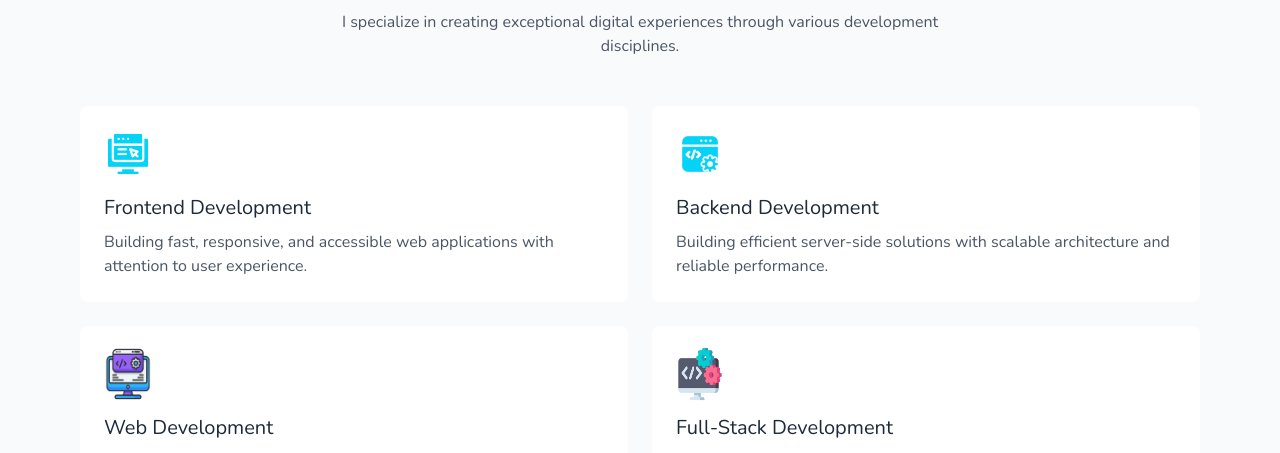
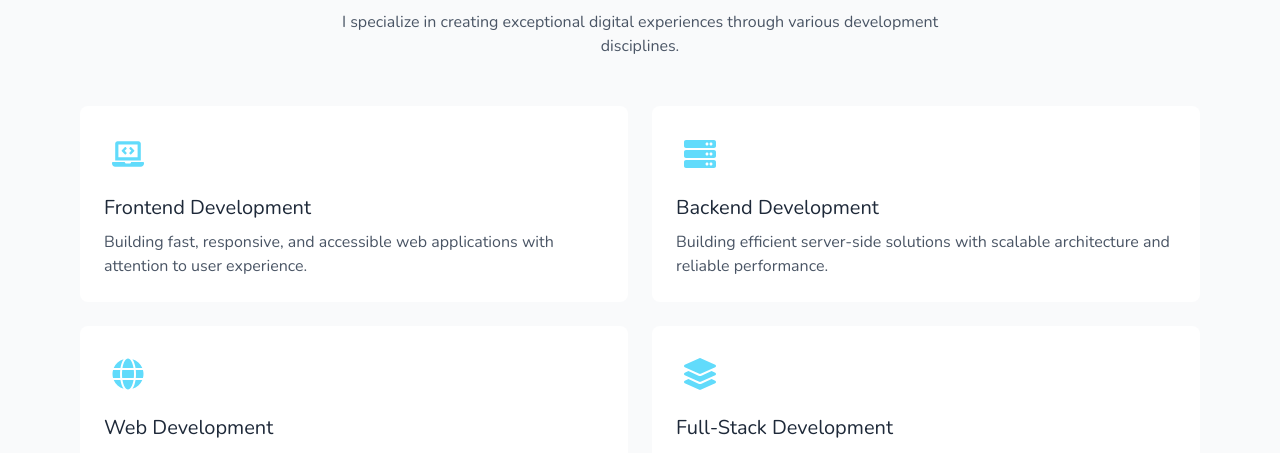
Before and after one commit to clifforddonk/portfolio, a Next.js app: page /portfolio in a window 1280 px wide. Shown: the part 1240-1693 px from the top of the page. Built offline with nearby package versions, Linux system fonts and the light colour scheme; no server answers.

Commit message:
new changes

```diff
--- a/app/components/Services.jsx
+++ b/app/components/Services.jsx
@@ -2,6 +2,7 @@
 import { motion } from "framer-motion";
 import { useTheme } from "next-themes";
 import { useState } from "react";
+import { FaLaptopCode, FaServer, FaGlobe, FaLayerGroup } from "react-icons/fa";
 
 const ServiceCard = ({ icon, title, description }) => {
   const { theme } = useTheme();
@@ -51,14 +52,8 @@ export default function WhatIDo() {
   const services = [
     {
       icon: (
-        <span className="flex items-center justify-center w-12 h-12 rounded-md ">
-          <span className="flex items-center justify-center w-12 h-12 rounded-md ">
-            <img
-              className="w-10 h-10"
-              src="/skill-icons/front.png"
-              alt="Backend"
-            />
-          </span>
+        <span className="flex items-center justify-center w-12 h-12 rounded-md text-indigo-500 dark:text-indigo-300">
+          <FaLaptopCode className="w-8 h-8" style={{ color: "#61DBFB" }} />
         </span>
       ),
       title: "Frontend Development",
@@ -67,12 +62,8 @@ export default function WhatIDo() {
     },
     {
       icon: (
-        <span className="flex items-center justify-center w-12 h-12 rounded-md ">
-          <img
-            className="w-10 h-10"
-            src="/skill-icons/backend.png"
-            alt="Backend"
-          />
+        <span className="flex items-center justify-center w-12 h-12 rounded-md text-green-600 dark:text-green-400">
+          <FaServer className="w-8 h-8" style={{ color: "#61DBFB" }} />
         </span>
       ),
       title: "Backend Development",
@@ -81,33 +72,18 @@ export default function WhatIDo() {
     },
     {
       icon: (
-        <span className="flex items-center justify-center w-12 h-12 rounded-md ">
-          <span className="flex items-center justify-center w-12 h-12 rounded-md ">
-            <img
-              className="w-14 h-14"
-              src="/skill-icons/web.png"
-              alt="Backend"
-            />
-          </span>
+        <span className="flex items-center justify-center w-12 h-12 rounded-md text-blue-500 dark:text-blue-300">
+          <FaGlobe className="w-8 h-8" style={{ color: "#61DBFB" }} />
         </span>
       ),
       title: "Web Development",
       description:
         "Creating responsive, user-friendly websites and web applications with modern technologies.",
     },
-
     {
       icon: (
-        <span className="flex items-center justify-center w-12 h-12 rounded-md ">
-          <span className="flex items-center justify-center w-12 h-12 rounded-md ">
-            <span className="flex items-center justify-center w-12 h-12 rounded-md ">
-              <img
-                className="w-15 h-16"
-                src="/skill-icons/full.png"
-                alt="Backend"
-              />
-            </span>
-          </span>
+        <span className="flex items-center justify-center w-12 h-12 rounded-md text-purple-500 dark:text-purple-300">
+          <FaLayerGroup className="w-8 h-8" style={{ color: "#61DBFB" }} />
         </span>
       ),
       title: "Full-Stack Development",
```
